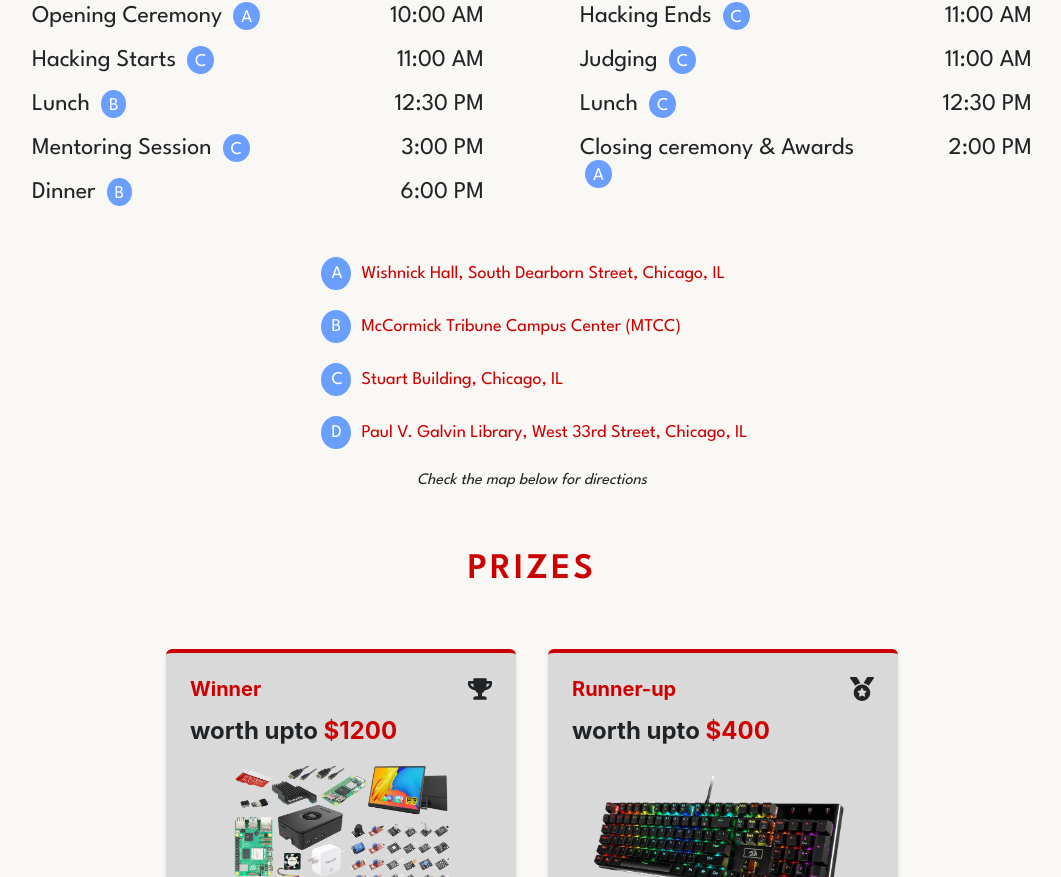
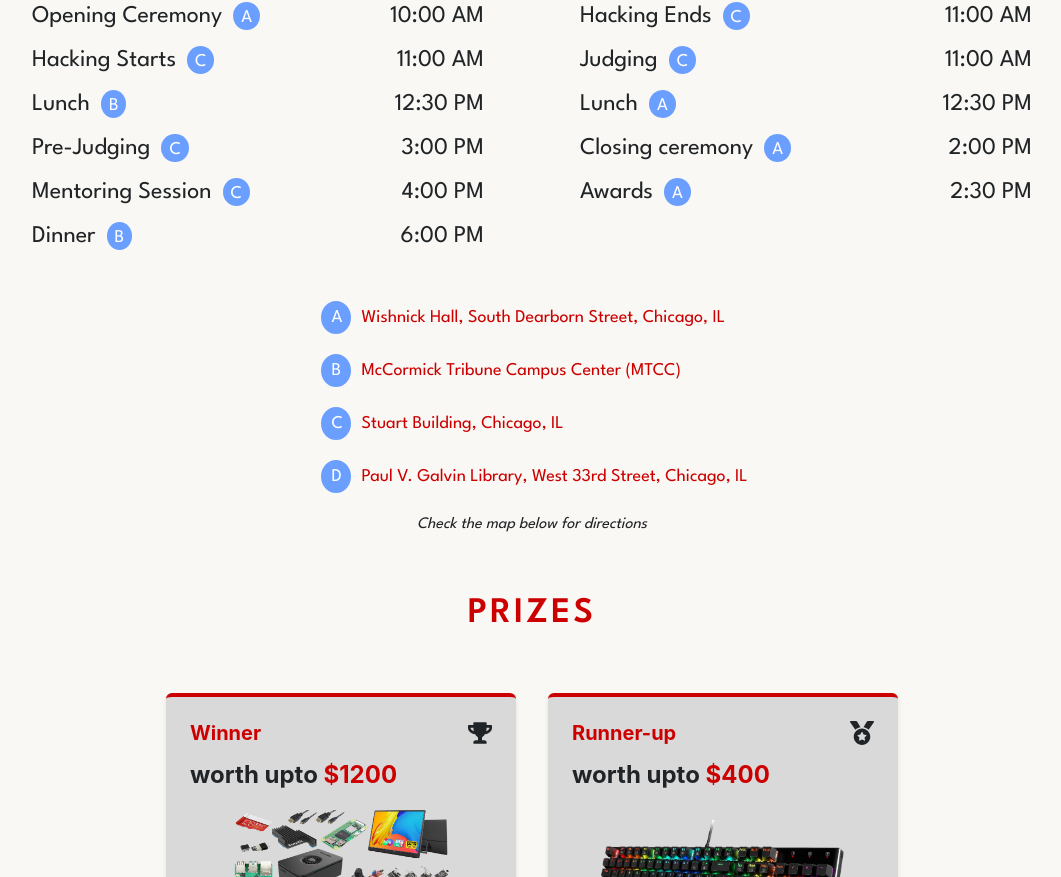
Before and after one commit to iitacm/ScarletHacks2025, a React (Vite) app: page / in a window 1280 px wide. Shown: the part 2010-2887 px from the top of the page, without its empty margins (108-1169 px from the left). Built offline with nearby package versions, Linux system fonts and the light colour scheme.

Commit message:
Update schedule

```diff
--- a/src/pages/main/index.jsx
+++ b/src/pages/main/index.jsx
@@ -145,7 +145,8 @@ export const MainPage = () => {
         { event: "Opening Ceremony", time: "10:00 AM", location: "A" },
         { event: "Hacking Starts", time: "11:00 AM", location: "C" },
         { event: "Lunch", time: "12:30 PM", location: "B" },
-        { event: "Mentoring Session", time: "3:00 PM", location: "C" },
+        { event: "Pre-Judging", time: "3:00 PM", location: "C" },
+        { event: "Mentoring Session", time: "4:00 PM", location: "C" },
         { event: "Dinner", time: "6:00 PM", location: "B" },
       ],
     },
@@ -155,8 +156,9 @@ export const MainPage = () => {
         { event: "Breakfast", time: "8:00 AM", location: "B" },
         { event: "Hacking Ends", time: "11:00 AM", location: "C" },
         { event: "Judging", time: "11:00 AM", location: "C" },
-        { event: "Lunch", time: "12:30 PM", location: "C" },
-        { event: "Closing ceremony & Awards", time: "2:00 PM", location: "A" },
+        { event: "Lunch", time: "12:30 PM", location: "A" },
+        { event: "Closing ceremony", time: "2:00 PM", location: "A" },
+        { event: "Awards", time: "2:30 PM", location: "A" },
       ],
     },
   };
```
